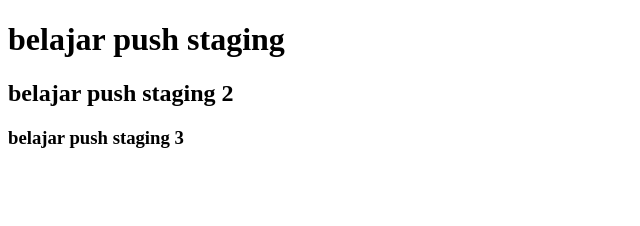
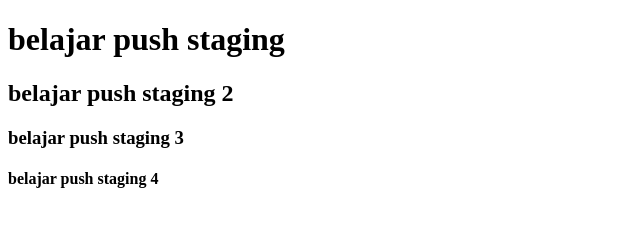
Before and after one commit to AlvinD3/sinau-git, a plain HTML site: page header.html in a window 1280 px wide. Shown: the whole page, without its empty margins (0-640 px from the left). Drawn offline with Linux system fonts and the light colour scheme.

Commit message:
add elemen h4

```diff
--- a/header.html
+++ b/header.html
@@ -10,5 +10,6 @@
     <h1>belajar push staging</h1>
     <h2>belajar push staging 2</h2>
     <h3>belajar push staging 3</h3>
+    <h4>belajar push staging 4</h4>
 </body>
 </html>
```
